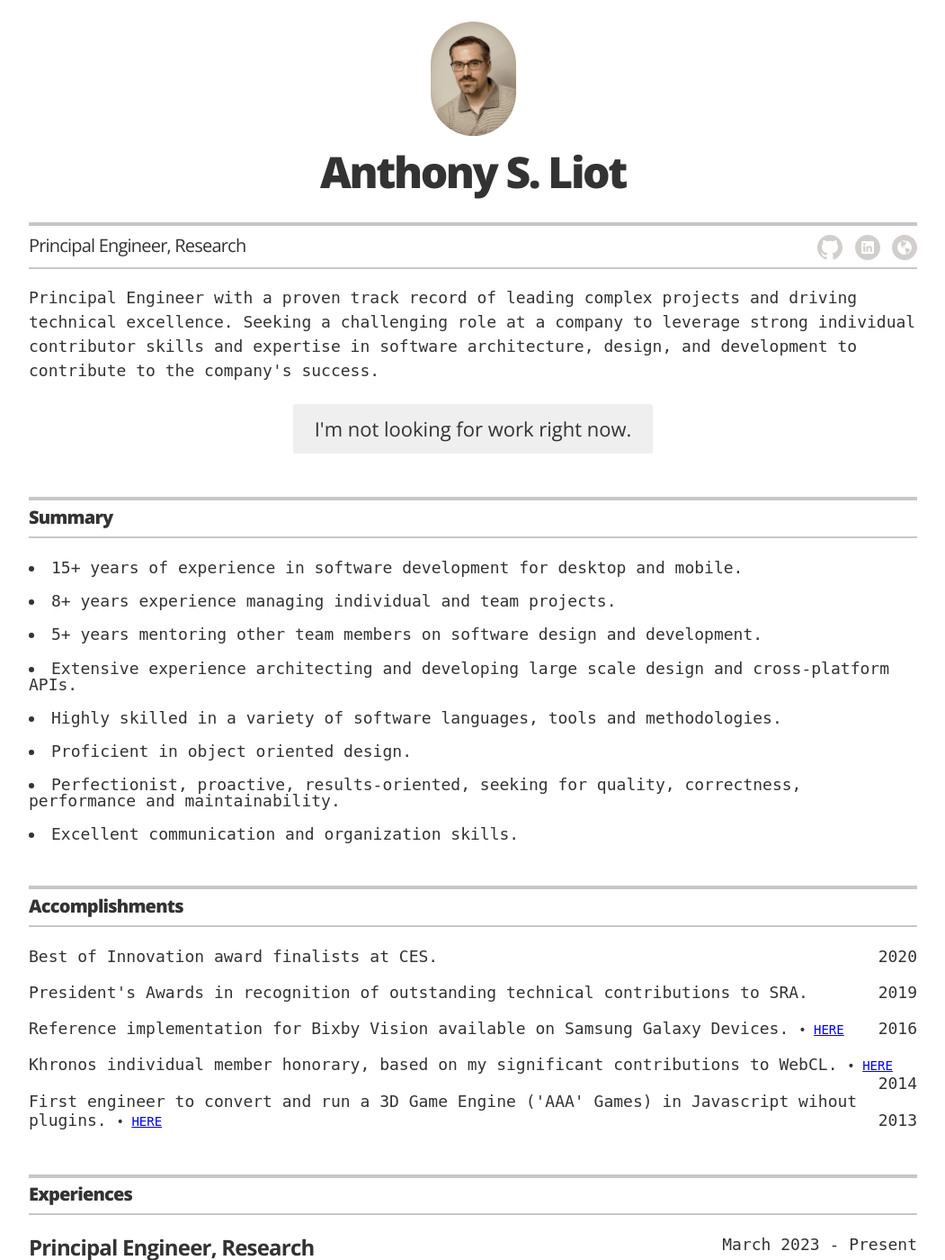
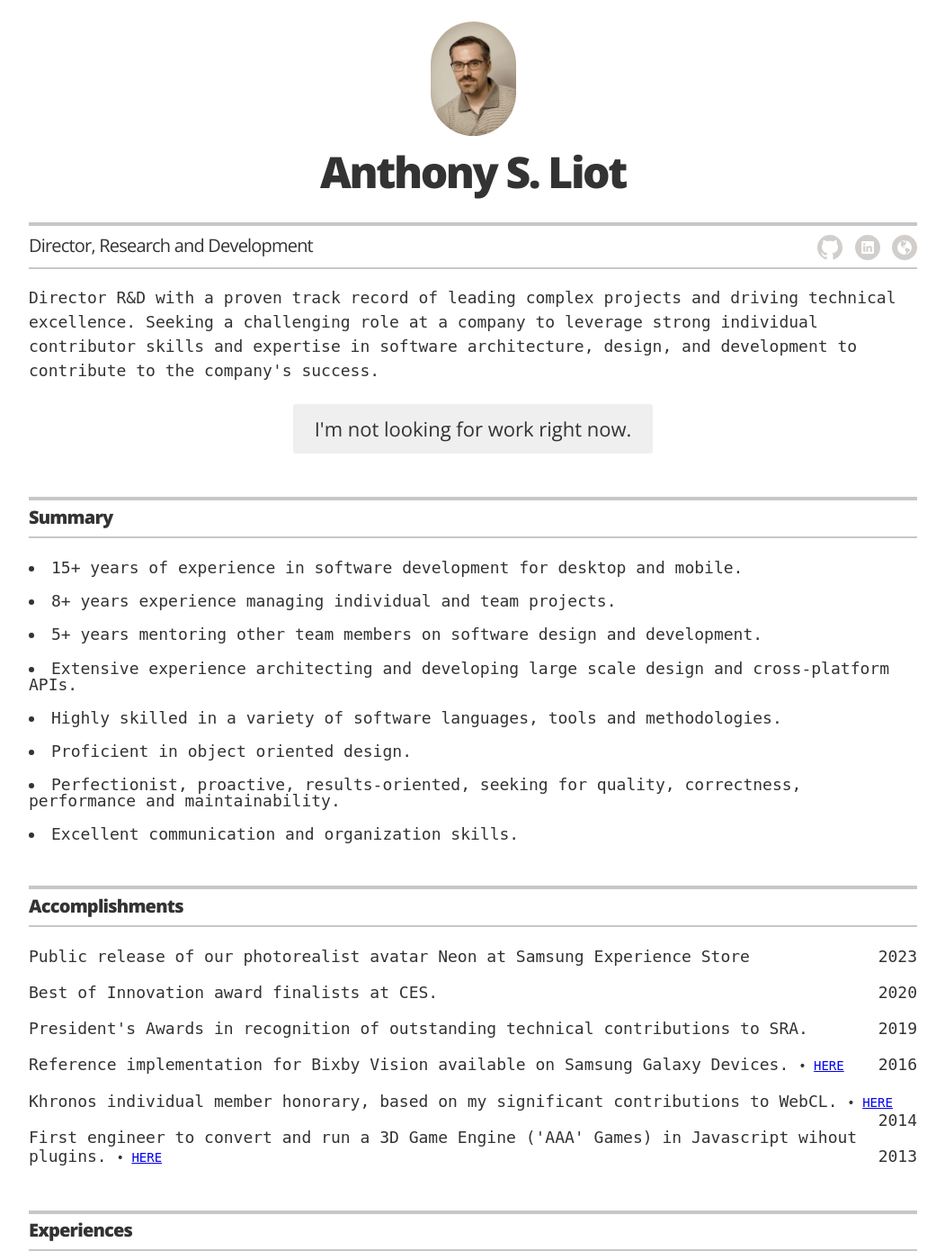
Before and after one commit to anthonyliot/profile, a Jekyll site: the page built from docs/index.html, in a window 1280 px wide and 1400 px high. Shown: the whole window at 90% size, without its empty margins (114-1165 px from the left). Built offline with Jekyll 4.4.1, drawn with Linux system fonts in a browser that asks for light colours; some of the changed text lies outside the part shown.

Commit message:
Update title
Signed-off-by: anthonyliot <anthony.liot@gmail.com>

```diff
--- a/docs/_config.yml
+++ b/docs/_config.yml
@@ -11,7 +11,7 @@ sass:
 # Resume settings
 resume_avatar:                  "true"
 resume_name:                    "Anthony S. Liot"
-resume_title:                   "Principal Engineer, Research"
+resume_title:                   "Director, Research and Development"
 
 # used for the contact button in _layouts/resume.html
 resume_contact_email:           "anthony.liot@gmail.com"
@@ -23,7 +23,7 @@ resume_contact_address:         "1277 Copper Peak Ln, 95120 San Jose, CA"
 resume_header_contact_info:     "1277 Copper Peak Ln, 95120 San Jose, CA • 408-823-6316 • anthony.lioy@gmail.com"
 display_header_contact_info:    "false"
 
-resume_header_intro: "<p>Principal Engineer with a proven track record of leading complex projects and driving technical excellence. Seeking a challenging role at a company to leverage strong individual contributor skills and expertise in software architecture, design, and development to contribute to the company's success.</p>"
+resume_header_intro: "<p>Director R&D with a proven track record of leading complex projects and driving technical excellence. Seeking a challenging role at a company to leverage strong individual contributor skills and expertise in software architecture, design, and development to contribute to the company's success.</p>"
 
 # use "yes" to display the email contact button,
 # "no" to display an "I'm not looking for work" message,
--- a/docs/_data/accomplishments.yml
+++ b/docs/_data/accomplishments.yml
@@ -1,11 +1,15 @@
 accomps:
-  list: accomp1,accomp2,accomp3,accomp4,accomp5
+  list: accomp6,accomp5,accomp4,accomp3,accomp2,accomp1
 
-accomp1:
+accomp6:
+  entry: Public release of our photorealist avatar Neon at Samsung Experience Store
+  date: 2023
+  link:
+accomp5:
   entry: Best of Innovation award finalists at CES.
   date: 2020
   link:
-accomp2:
+accomp4:
   entry: President's Awards in recognition of outstanding technical contributions to SRA.
   date: 2019
   link:
@@ -13,11 +17,11 @@ accomp3:
   entry: Reference implementation for Bixby Vision available on Samsung Galaxy Devices.
   date: 2016
   link: www.samsung.com/global/galaxy/apps/bixby/vision/
-accomp4:
+accomp2:
   entry: Khronos individual member honorary, based on my significant contributions to WebCL.
   date: 2014
   link: www.khronos.org/registry/webcl/specs/latest/1.0/
-accomp5:
+accomp1:
   entry: First engineer to convert and run a 3D Game Engine ('AAA' Games) in Javascript wihout plugins.
   date: 2013
   link: blog.mozilla.org/futurereleases/2013/02/20/one-developer-one-impressive-3d-game-demo-ported-to-the-web-with-no-plugins
--- a/docs/_data/resume.yml
+++ b/docs/_data/resume.yml
@@ -1,2 +1,2 @@
 resume:
-  description: Principal Engineer with a proven track record of leading complex projects and driving technical excellence. Seeking a challenging role at a company to leverage strong individual contributor skills and expertise in software architecture, design, and development to contribute to the company's success.
+  description: Director R&D with a proven track record of leading complex projects and driving technical excellence. Seeking a challenging role at a company to leverage strong individual contributor skills and expertise in software architecture, design, and development to contribute to the company's success.
--- a/docs/_layouts/resume.html
+++ b/docs/_layouts/resume.html
@@ -108,7 +108,11 @@
       <div class="resume-item" itemscope itemprop="worksFor" itemtype="http://schema.org/Organization">
         <span class="resume-item-title">{{ job[1].title }}</span><span style="float: right"
           class="resume-item-details">{{ job[1].year }}</span>
+        {% if job[1].lab %}
+        <div class="resume-item-details">{{ job[1].company }} &bull; {{ job[1].lab }} &bull; {{ job[1].place }}</div>
+        {% else %}
         <div class="resume-item-details">{{ job[1].company }} &bull; {{ job[1].place }}</div>
+        {% endif %}
 
         {% assign descs = job[1].descs | split: "," %}
         {% for desc in descs %}
```
Also changed, not shown: docs/_data/experiences.yml (+14 -2 lines), 2 other files.
